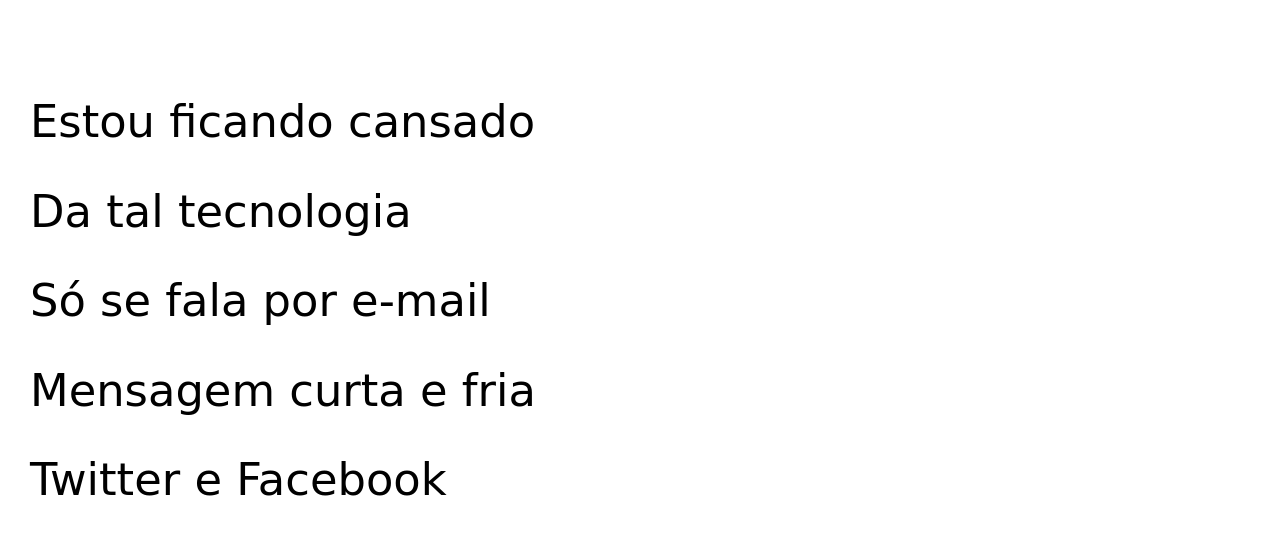
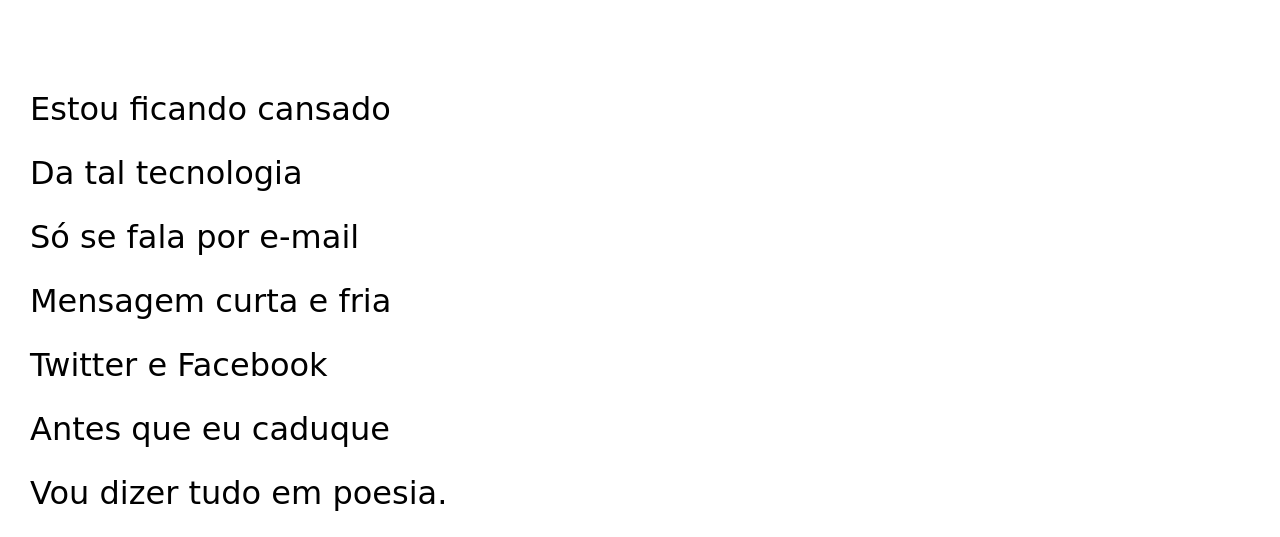
Before and after one commit to dannx23/projeto-cordel, a plain HTML site: page index.html in a window 1280 px wide. Shown: the part 263-800 px from the top of the page. Drawn offline with Linux system fonts and the light colour scheme; a web font is replaced by a local one.

Commit message:
atualizaçao

```diff
--- a/style.css
+++ b/style.css
@@ -55,7 +55,7 @@ section{
     line-height: 2em;
     padding-left: 30px;
     font-family: var(--fonte3);
-    font-size: 3.5vw;
+    font-size: 2em ;
 }
 
 section.normal {
```
